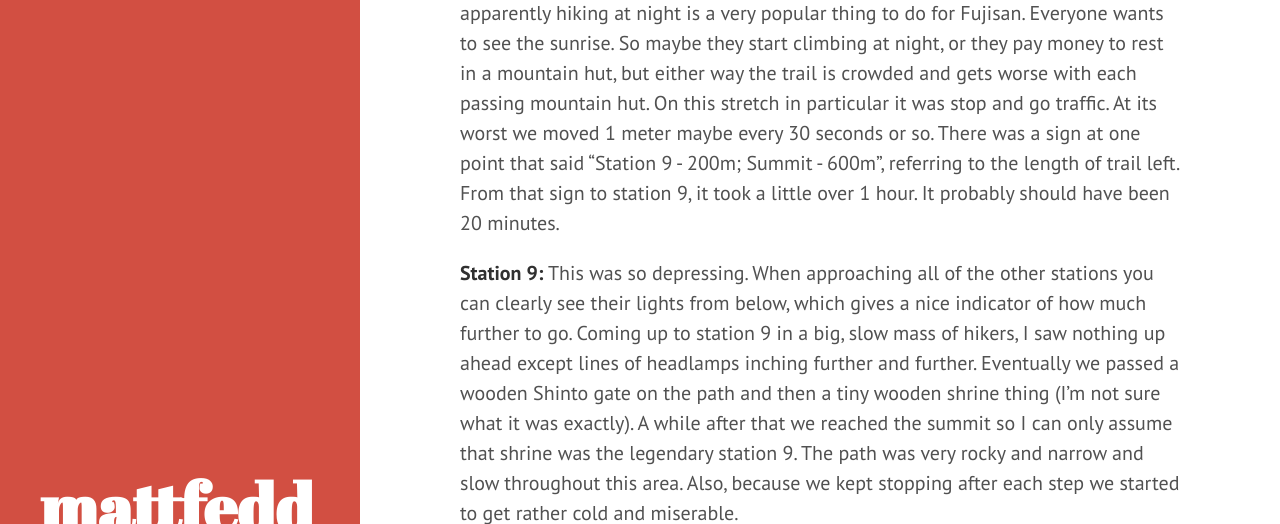
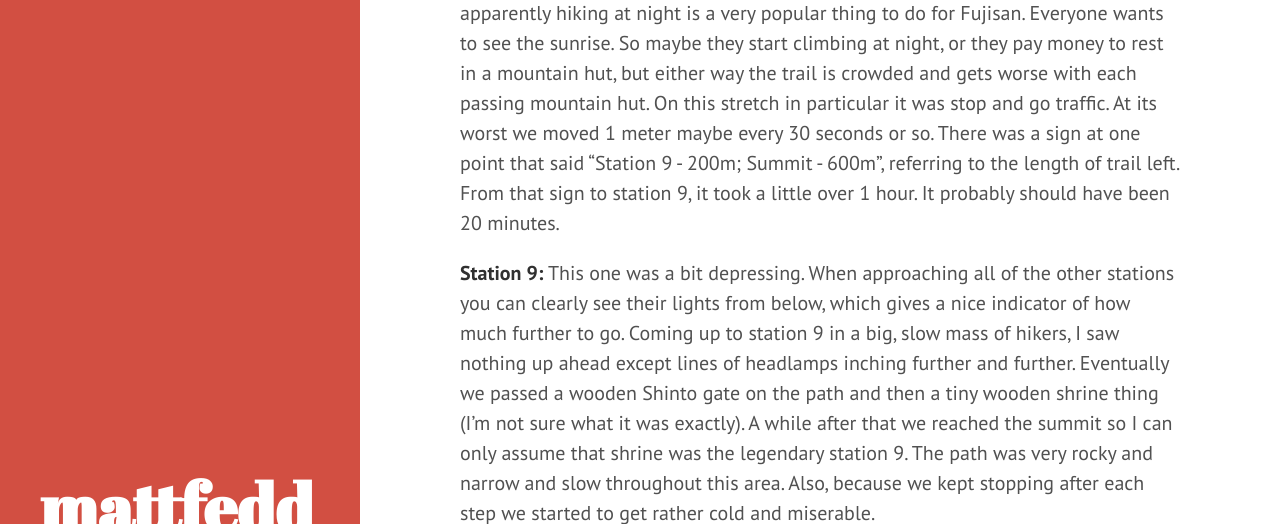
Before and after one commit to mattfedd/mattfedd.github.io, a Jekyll site: the page built from _posts/2016-07-26-hiking-in-japan.markdown, in a window 1280 px wide and 900 px high, scrolled down 5671 px, cut to the strip 0-524 px from the top of the window. Built offline with Jekyll 4.4.1, drawn with Linux system fonts in a browser that asks for light colours.

Commit message:
Post update: Hiking in Japan

```diff
--- a/_posts/2016-07-26-hiking-in-japan.markdown
+++ b/_posts/2016-07-26-hiking-in-japan.markdown
@@ -51,7 +51,7 @@ Mt Fuji has 4 paths that all lead to the top. The most popular is called the Yos
 
 **Between 8.5-9:** It was really crowded now. I didn't mention this earlier, but apparently hiking at night is a very popular thing to do for Fujisan. Everyone wants to see the sunrise. So maybe they start climbing at night, or they pay money to rest in a mountain hut, but either way the trail is crowded and gets worse with each passing mountain hut. On this stretch in particular it was stop and go traffic. At its worst we moved 1 meter maybe every 30 seconds or so. There was a sign at one point that said "Station 9 - 200m; Summit - 600m", referring to the length of trail left. From that sign to station 9, it took a little over 1 hour. It probably should have been 20 minutes.
 
-**Station 9:** This was so depressing. When approaching all of the other stations you can clearly see their lights from below, which gives a nice indicator of how much further to go. Coming up to station 9 in a big, slow mass of hikers, I saw nothing up ahead except lines of headlamps inching further and further. Eventually we passed a wooden Shinto gate on the path and then a tiny wooden shrine thing (I'm not sure what it was exactly). A while after that we reached the summit so I can only assume that shrine was the legendary station 9. The path was very rocky and narrow and slow throughout this area. Also, because we kept stopping after each step we started to get rather cold and miserable.
+**Station 9:** This one was a bit depressing. When approaching all of the other stations you can clearly see their lights from below, which gives a nice indicator of how much further to go. Coming up to station 9 in a big, slow mass of hikers, I saw nothing up ahead except lines of headlamps inching further and further. Eventually we passed a wooden Shinto gate on the path and then a tiny wooden shrine thing (I'm not sure what it was exactly). A while after that we reached the summit so I can only assume that shrine was the legendary station 9. The path was very rocky and narrow and slow throughout this area. Also, because we kept stopping after each step we started to get rather cold and miserable.
 
 <a href="https://farm9.staticflickr.com/8855/28484002361_855e010162_c.jpg"><img src="https://farm9.staticflickr.com/8855/28484002361_855e010162_c.jpg" style="width:700px"></a>
 
```
